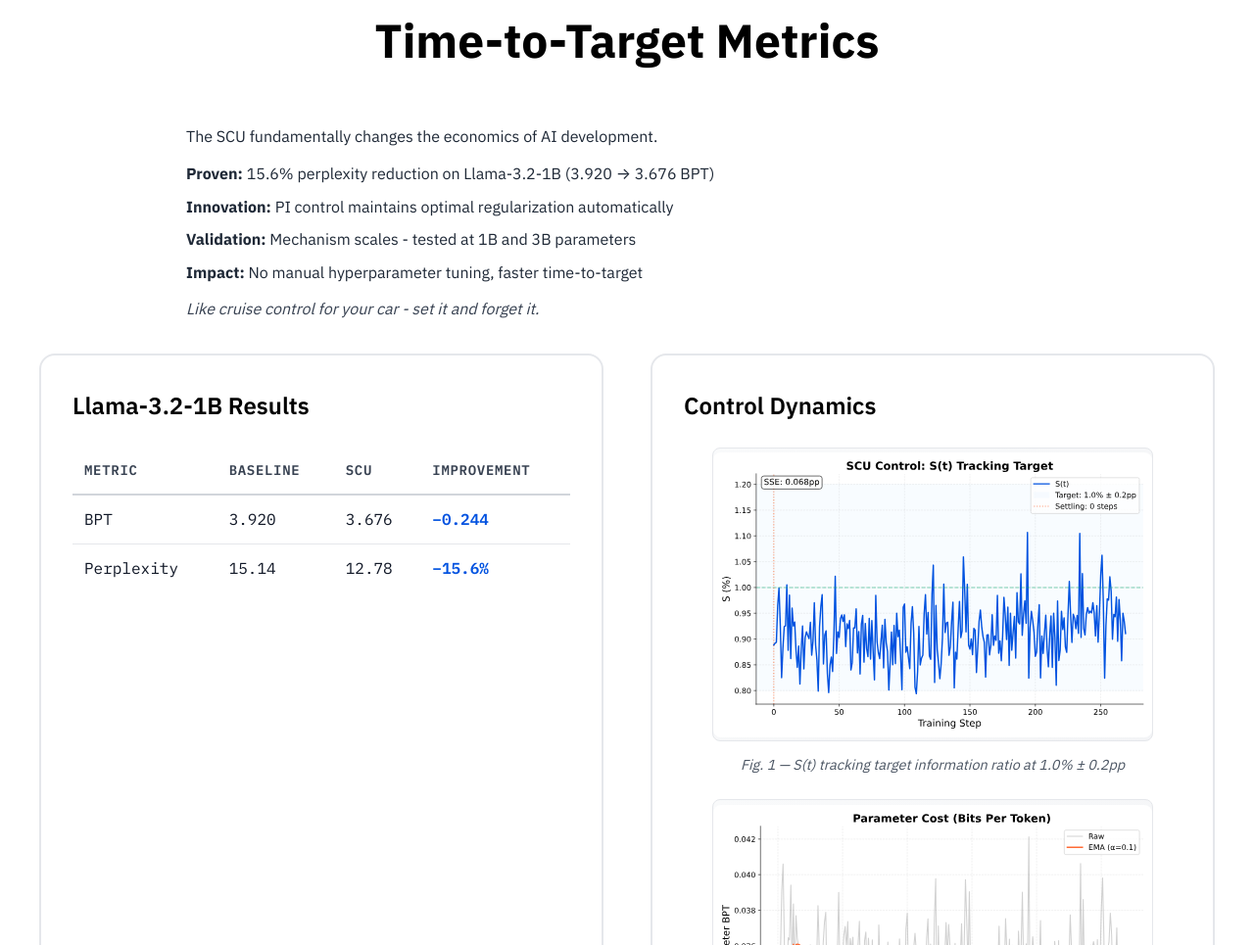
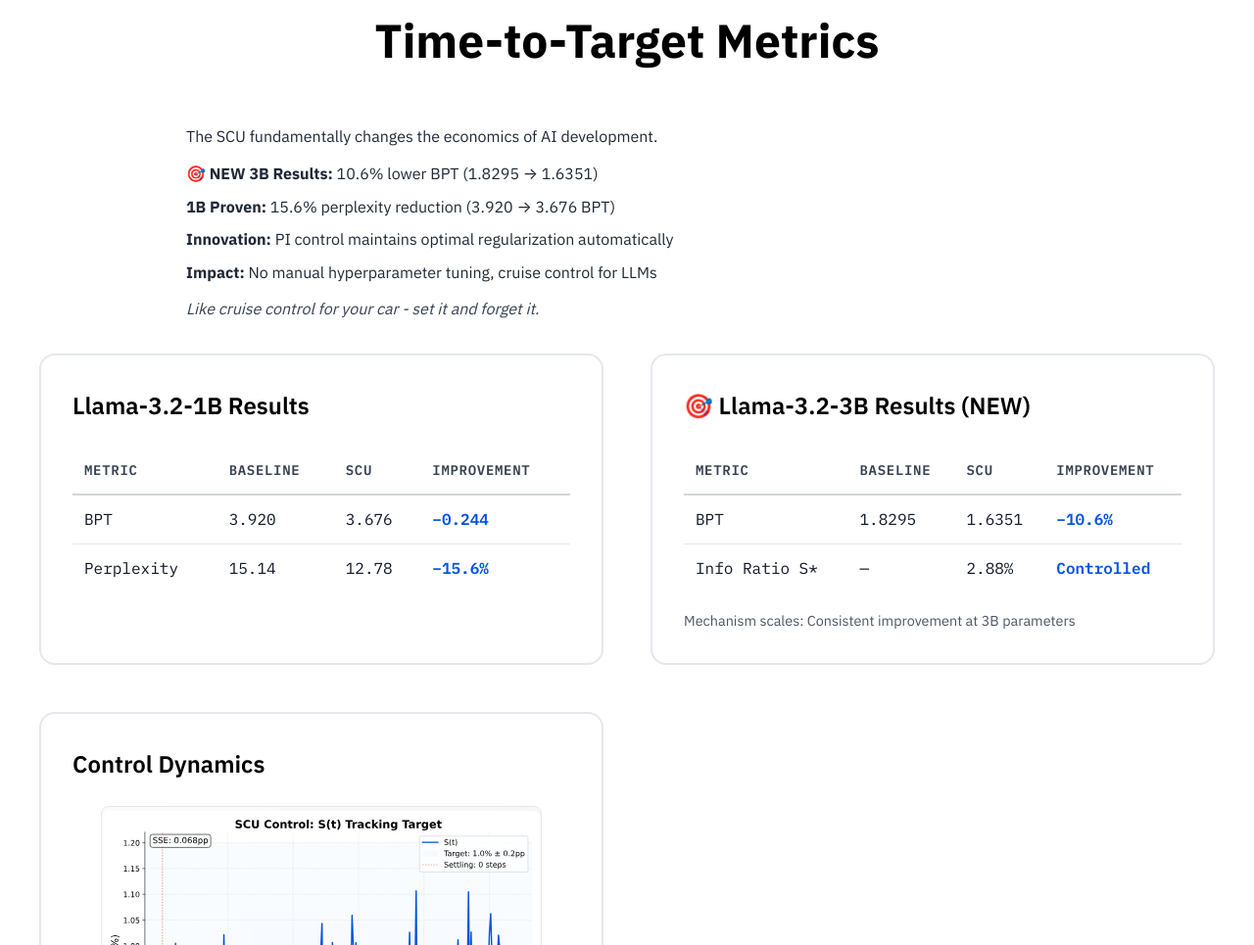
Before and after one commit to Hmbown/shannon-control-unit, a plain HTML site: page web/index.html in a window 1280 px wide. Shown: the part 2004-2969 px from the top of the page at 98% size. Drawn offline with nearby package versions, Linux system fonts and the light colour scheme.

Commit message:
commit 2

```diff
--- a/web/index.html
+++ b/web/index.html
@@ -43,6 +43,12 @@
     function gtag(){dataLayer.push(arguments);}
     gtag('js', new Date());
     gtag('config', 'G-953F5HLW0M');
+  </script>
+
+  <!-- Vercel Analytics -->
+  <script defer src="/_vercel/insights/script.js"></script>
+  <script>
+    window.va = window.va || function () { (window.vaq = window.vaq || []).push(arguments); };
   </script>
 
   <style>
@@ -911,10 +917,10 @@
         <h2 class="section-title">Time-to-Target Metrics</h2>
         <div style="max-width: 900px; margin: 0 auto 2rem auto; color: var(--gray-800);">
           <p style="margin-bottom: .75rem;">The SCU fundamentally changes the economics of AI development.</p>
-          <p style="margin-bottom: .5rem;"><strong>Proven:</strong> 15.6% perplexity reduction on Llama-3.2-1B (3.920 → 3.676 BPT)</p>
+          <p style="margin-bottom: .5rem;"><strong>🎯 NEW 3B Results:</strong> 10.6% lower BPT (1.8295 → 1.6351)</p>
+          <p style="margin-bottom: .5rem;"><strong>1B Proven:</strong> 15.6% perplexity reduction (3.920 → 3.676 BPT)</p>
           <p style="margin-bottom: .5rem;"><strong>Innovation:</strong> PI control maintains optimal regularization automatically</p>
-          <p style="margin-bottom: .5rem;"><strong>Validation:</strong> Mechanism scales - tested at 1B and 3B parameters</p>
-          <p style="margin-bottom: .75rem;"><strong>Impact:</strong> No manual hyperparameter tuning, faster time-to-target</p>
+          <p style="margin-bottom: .75rem;"><strong>Impact:</strong> No manual hyperparameter tuning, cruise control for LLMs</p>
           <p style="font-style: italic; color: var(--gray-700);">Like cruise control for your car - set it and forget it.</p>
         </div>
 
@@ -946,6 +952,38 @@
                 </tr>
               </tbody>
             </table>
+          </div>
+
+          <!-- 3B Results -->
+          <div class="metric-card">
+            <h3>🎯 Llama-3.2-3B Results (NEW)</h3>
+            <table class="metrics-table">
+              <thead>
+                <tr>
+                  <th>Metric</th>
+                  <th>Baseline</th>
+                  <th>SCU</th>
+                  <th>Improvement</th>
+                </tr>
+              </thead>
+              <tbody>
+                <tr>
+                  <td>BPT</td>
+                  <td>1.8295</td>
+                  <td>1.6351</td>
+                  <td style="color: var(--primary); font-weight: 600;">−10.6%</td>
+                </tr>
+                <tr>
+                  <td>Info Ratio S*</td>
+                  <td>—</td>
+                  <td>2.88%</td>
+                  <td style="color: var(--primary); font-weight: 600;">Controlled</td>
+                </tr>
+              </tbody>
+            </table>
+            <p style="margin-top: 1rem; font-size: 0.9rem; color: var(--gray-600);">
+              Mechanism scales: Consistent improvement at 3B parameters
+            </p>
           </div>
 
           <!-- Control Dynamics -->
```
